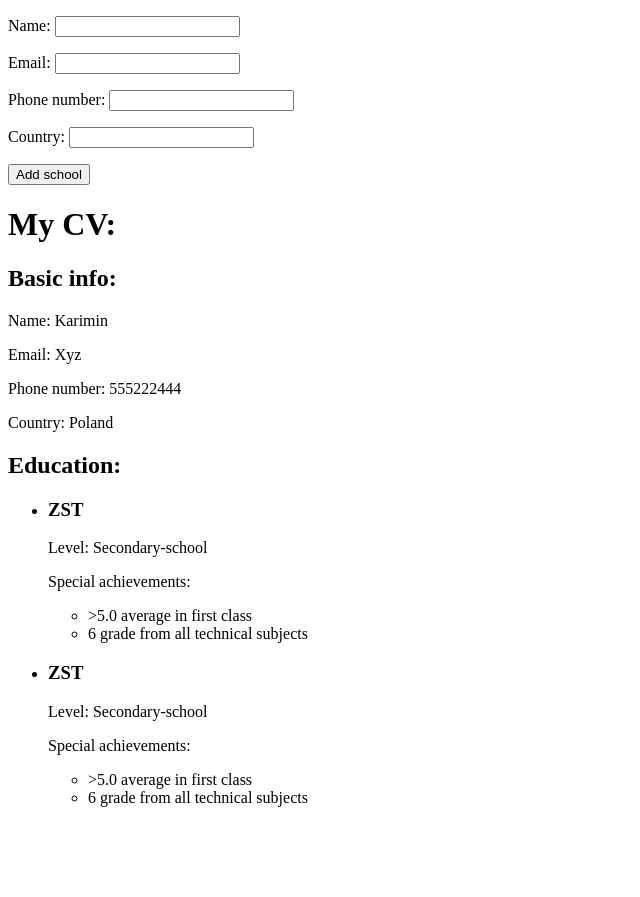
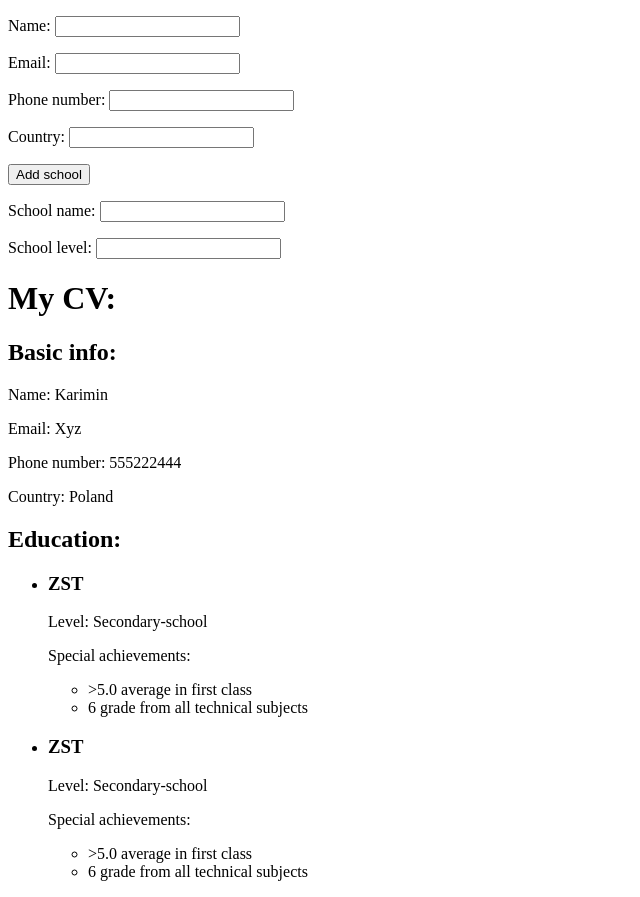
Before and after one commit to KariminK/react-cv-app, a React (Vite) app: page / in a window 1280 px wide. Shown: the whole page, without its empty margins (0-640 px from the left). Before the commit the page ends 823 px from the top, so only its background shows below. Built offline with nearby package versions, Linux system fonts and the light colour scheme.

Commit message:
eduinfo done

```diff
--- a/src/App.jsx
+++ b/src/App.jsx
@@ -20,6 +20,10 @@ function App() {
   const handleCountryChange = (e) => {
     setPersonalInfo({ ...personalInfo, country: e.target.value });
   };
+  const handleAddSchool = (e) => {
+    e.preventDefault();
+    setSchoolNumber(schoolNumber + 1);
+  };
   return (
     <>
       <EditForm
@@ -28,6 +32,7 @@ function App() {
         onCountryChange={handleCountryChange}
         onPhoneChange={handlePhoneChange}
         schoolNumber={schoolNumber}
+        onAddSchool={handleAddSchool}
       />
       <h1>My CV:</h1>
       <PersonalInfo info={personalInfo} />
--- a/src/components/EditForm.jsx
+++ b/src/components/EditForm.jsx
@@ -1,10 +1,16 @@
+import EducationalInfoForm from "./educationalInfoForm";
 const EditForm = ({
   onNameChange,
   onEmailChange,
   onPhoneChange,
   onCountryChange,
   onAddSchool,
+  schoolNumber,
 }) => {
+  let schoolForms = [];
+  for (let i = 0; i < schoolNumber; i++) {
+    schoolForms.push(<EducationalInfoForm />);
+  }
   return (
     <form>
       <div className="personalInfoForm">
@@ -37,6 +43,7 @@ const EditForm = ({
       </div>
       <div className="educationalInfoForm">
         <button onClick={onAddSchool}>Add school</button>
+        {schoolForms}
       </div>
     </form>
   );
--- a/src/components/educationalInfoForm.jsx
+++ b/src/components/educationalInfoForm.jsx
@@ -6,11 +6,24 @@ const EducationalInfoForm = ({ onSchoolNameChange, onSchoolLevelChange }) => {
   return (
     <div className="schoolForm">
       <p>
-        School name: <input type="text" name="name" className="schoolName" />
+        School name:{" "}
+        <input
+          type="text"
+          name="name"
+          className="schoolName"
+          onChange={onSchoolNameChange}
+        />
       </p>
       <p>
-        School level: <input type="text" name="level" className="schoolLevel" />
+        School level:{" "}
+        <input
+          type="text"
+          name="level"
+          className="schoolLevel"
+          onChange={onSchoolLevelChange}
+        />
       </p>
     </div>
   );
 };
+export default EducationalInfoForm;
```
